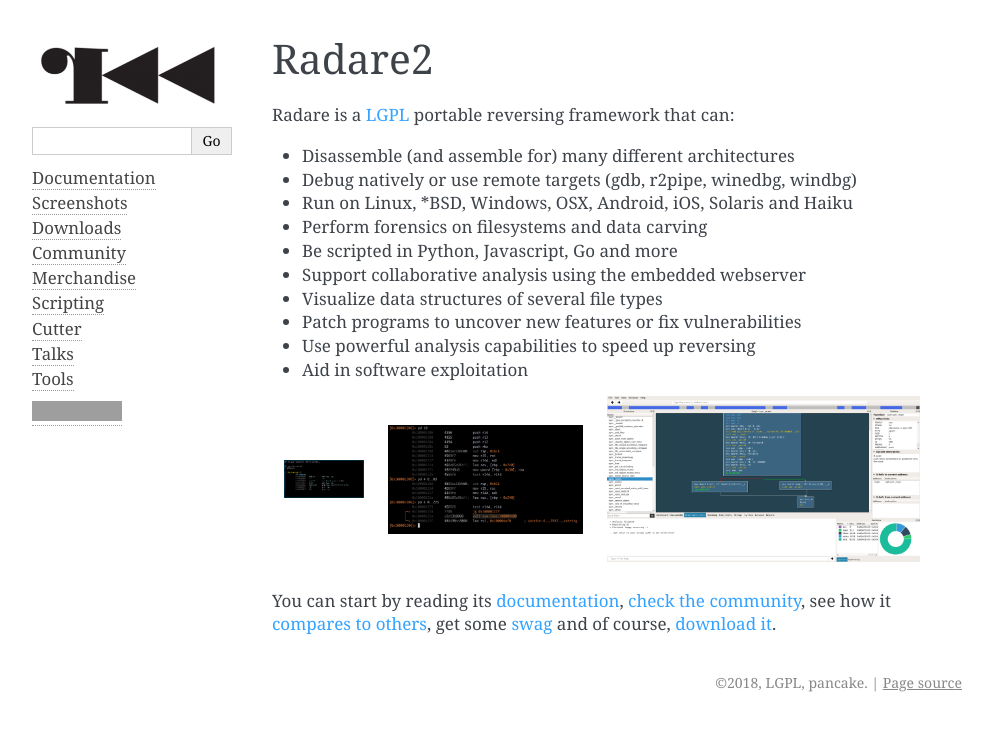
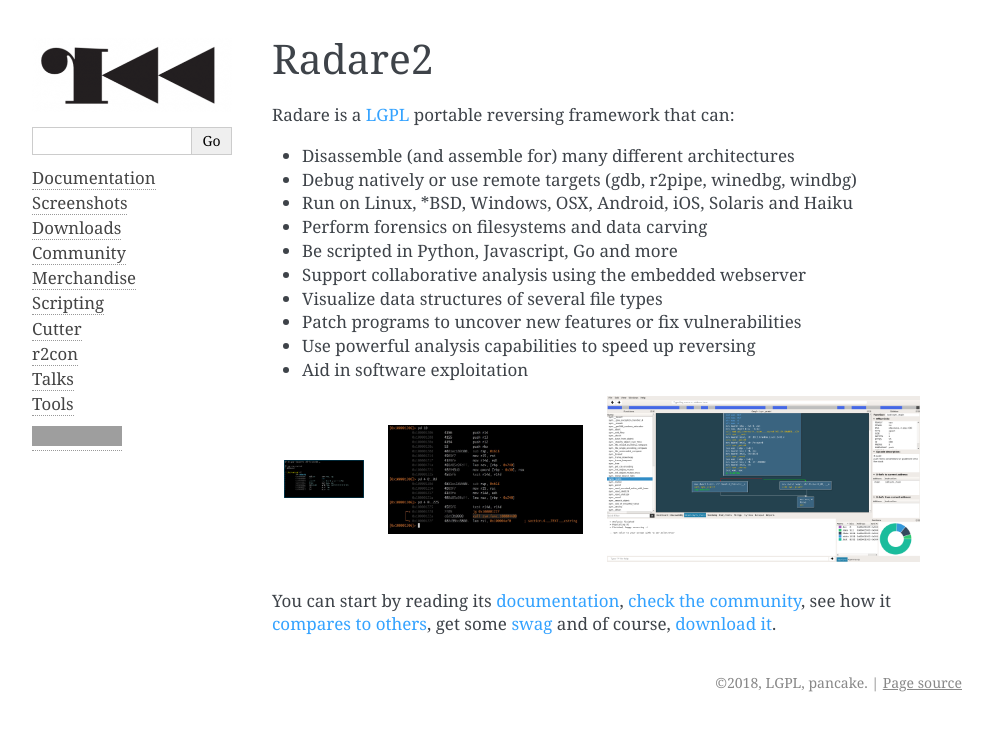
Before and after one commit to radareorg/radareorg, a Sphinx documentation site: the page built from source/index.rst, in a window 1280 px wide. Shown: the top 731 px of the page, without its empty margins (148-1140 px from the left). Built offline with Sphinx 7.4.7, drawn with Linux system fonts in a browser that asks for light colours; grey boxes are pictures that could not be loaded.

Commit message:
Add a link to r2con
This should close #47

```diff
--- a/source/index.rst
+++ b/source/index.rst
@@ -14,6 +14,7 @@
    merchandise
    scripting
    cutter
+   r2con/index
    talks
    tools
 
--- a/source/r2con/index.rst
+++ b/source/r2con/index.rst
@@ -1,5 +1,3 @@
-:orphan:
-
 .. _r2con:
 
 r2con
```
